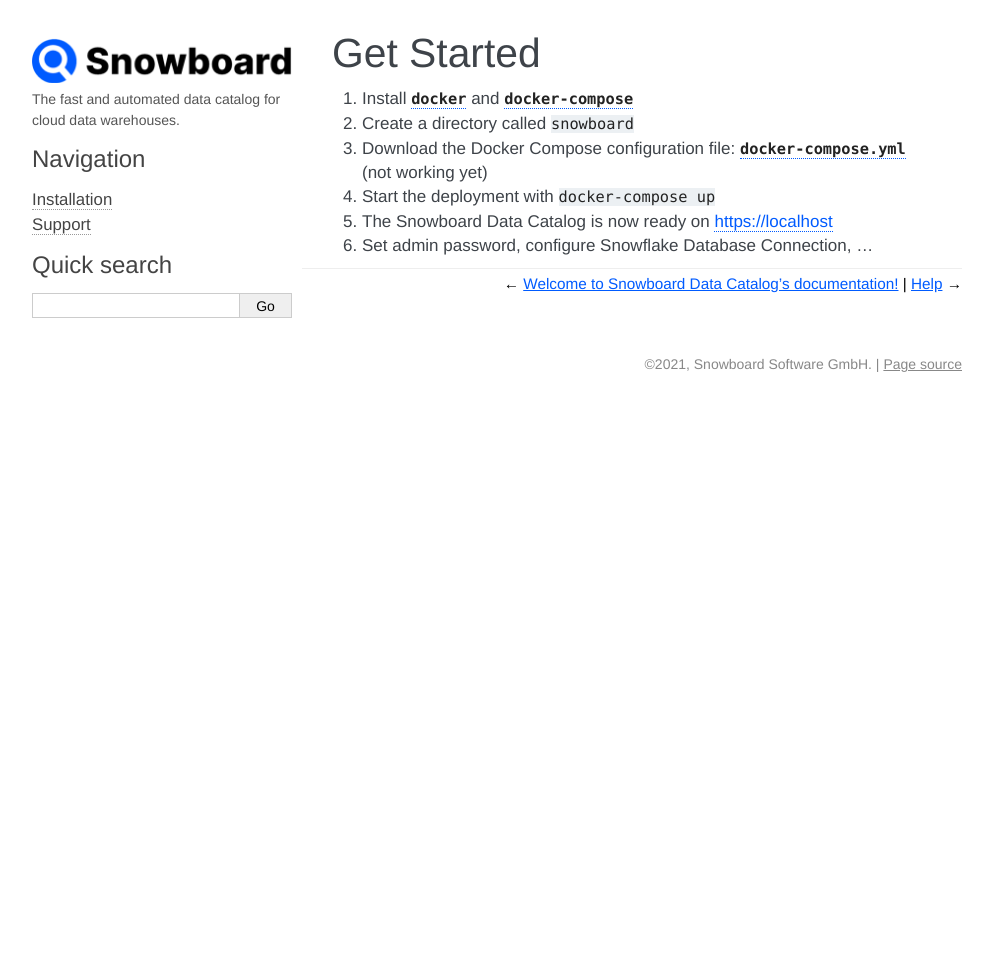
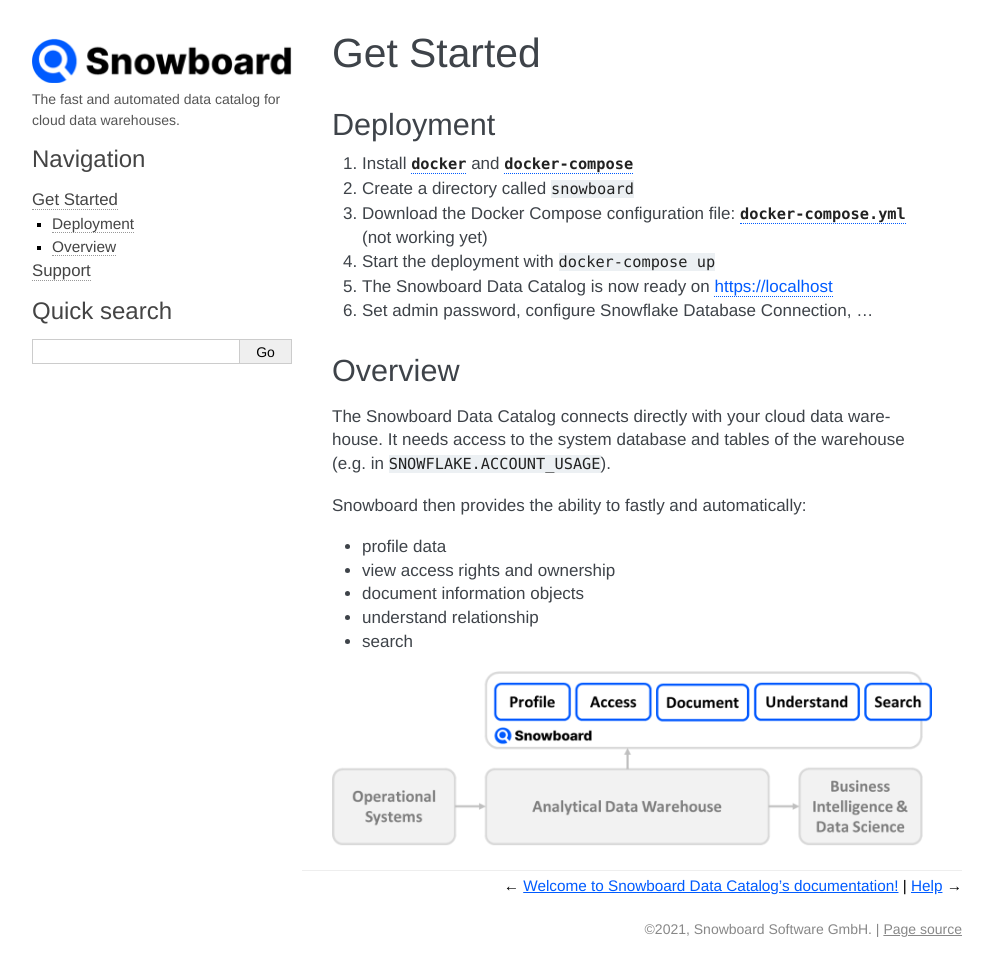
Before and after one commit to Snowboard-Software/snowboard_software, a Sphinx documentation site: the page built from docs/getstarted.md, in a window 1280 px wide. Shown: the whole page, without its empty margins (148-1141 px from the left). Built offline with Sphinx 7.4.7, drawn with Linux system fonts in a browser that asks for light colours; before the commit the page ends 900 px from its top, so only the background shows below that.

Commit message:
more customization

```diff
--- a/docs/start_it.md
+++ b/docs/getstarted.md
@@ -1,5 +1,7 @@
 Get Started
 ===========
+
+## Deployment
 
 1. Install [`docker`](https://docs.docker.com/engine/install/) and [`docker-compose`](https://docs.docker.com/compose/install/)
 2. Create a directory called `snowboard`
@@ -7,3 +9,18 @@
 4. Start the deployment with `docker-compose up`
 5. The Snowboard Data Catalog is now ready on [https://localhost](https://localhost)
 6. Set admin password, configure Snowflake Database Connection, ...
+
+
+## Overview
+
+The Snowboard Data Catalog connects directly with your cloud data warehouse.
+It needs access to the system database and tables of the warehouse (e.g. in `SNOWFLAKE.ACCOUNT_USAGE`).
+
+Snowboard then provides the ability to fastly and automatically:
+- profile data
+- view access rights and ownership
+- document information objects
+- understand relationship
+- search
+
+![Overview Data Architecture](_static/overview.png)
--- a/docs/index.rst
+++ b/docs/index.rst
@@ -9,5 +9,5 @@
 .. toctree::
    :maxdepth: 2
 
-      Installation <start_it.md>
+      Get Started <getstarted.md>
       Support <help.rst>
```
Also changed, not shown: docs/_static/overview.png (added), 1 other file.
